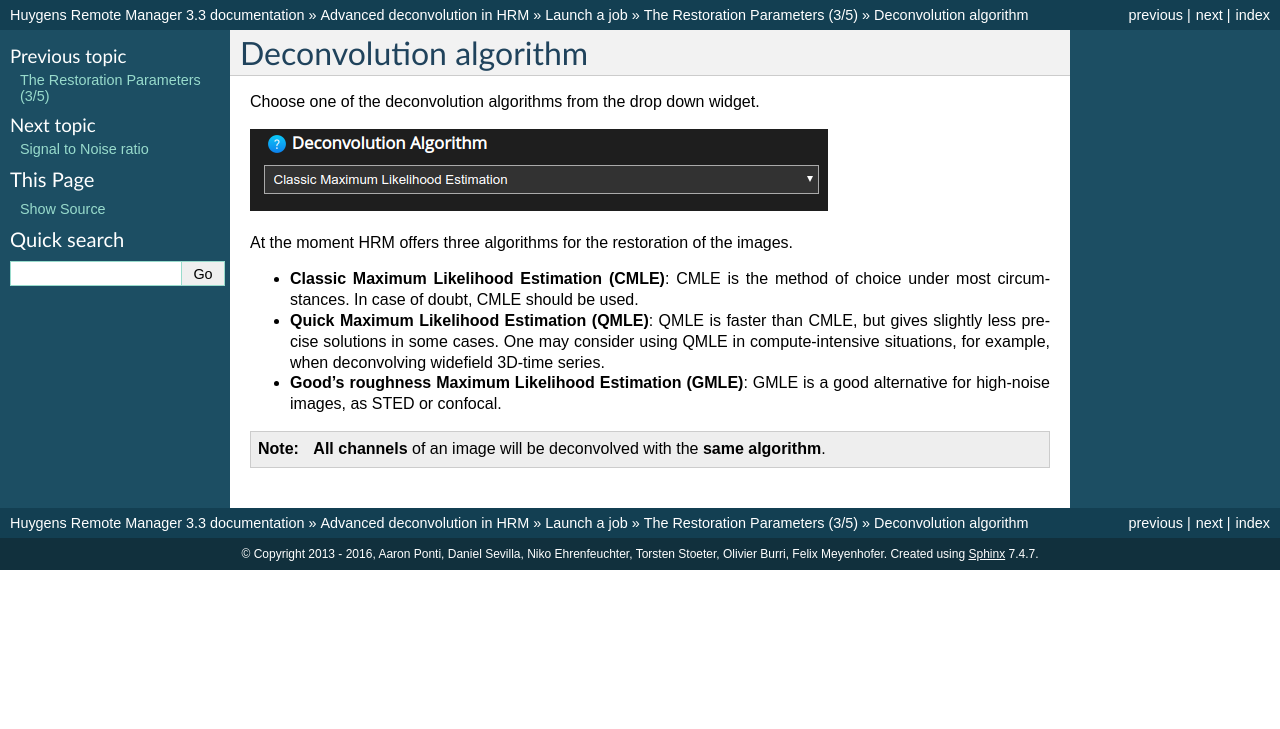
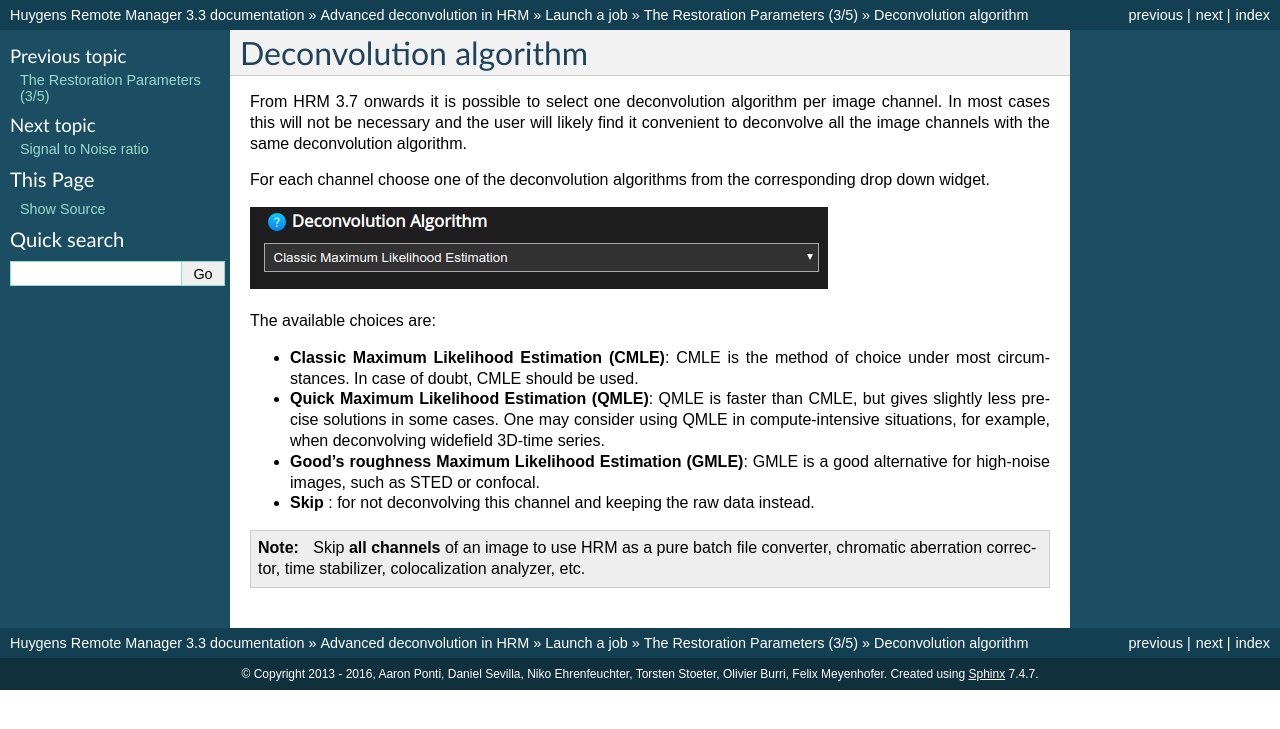
Before and after one commit to aarpon/hrm_docs, a Sphinx documentation site: the page built from docs/user/step3_decon.rst, in a window 1280 px wide. Shown: the top 729 px of the page. Built offline with Sphinx 7.4.7, drawn with Linux system fonts in a browser that asks for light colours.

Commit message:
Update the deconvolution step to the functionality of HRM 3.7.

```diff
--- a/docs/user/step3_decon.rst
+++ b/docs/user/step3_decon.rst
@@ -3,15 +3,20 @@
 Deconvolution algorithm
 =======================
 
-Choose one of the deconvolution algorithms from the drop down widget.
+From HRM 3.7 onwards it is possible to select one deconvolution algorithm
+per image channel. In most cases this will not be necessary and the user
+will likely find it convenient to deconvolve all the image channels with
+the same deconvolution algorithm.
+
+For each channel choose one of the deconvolution algorithms from the
+corresponding drop down widget.
 
 |DeconAlgsScreenshot|
 
-At the moment HRM offers three algorithms for the restoration of the images.
+The available choices are:
 
 * **Classic Maximum Likelihood Estimation (CMLE)**: CMLE is the method of
   choice under most circumstances. In case of doubt, CMLE should be used.
-
 
 * **Quick Maximum Likelihood Estimation (QMLE)**: QMLE is faster than CMLE,
   but gives slightly less precise solutions in some cases. One may consider
@@ -19,9 +24,13 @@ At the moment HRM offers three algorithms for the restoration of the images.
   widefield 3D-time series.
 
 * **Good's roughness Maximum Likelihood Estimation (GMLE)**: GMLE is a good
-  alternative for high-noise images, as STED or confocal.
+  alternative for high-noise images, such as STED or confocal.
+
+* **Skip** : for not deconvolving this channel and keeping the raw data
+  instead.
 
 
 
-.. note:: **All channels** of an image will be deconvolved with the
-   **same algorithm**.
+.. note:: Skip **all channels** of an image to use HRM as a pure batch file
+   converter, chromatic aberration corrector, time stabilizer, colocalization
+   analyzer, etc.
```
